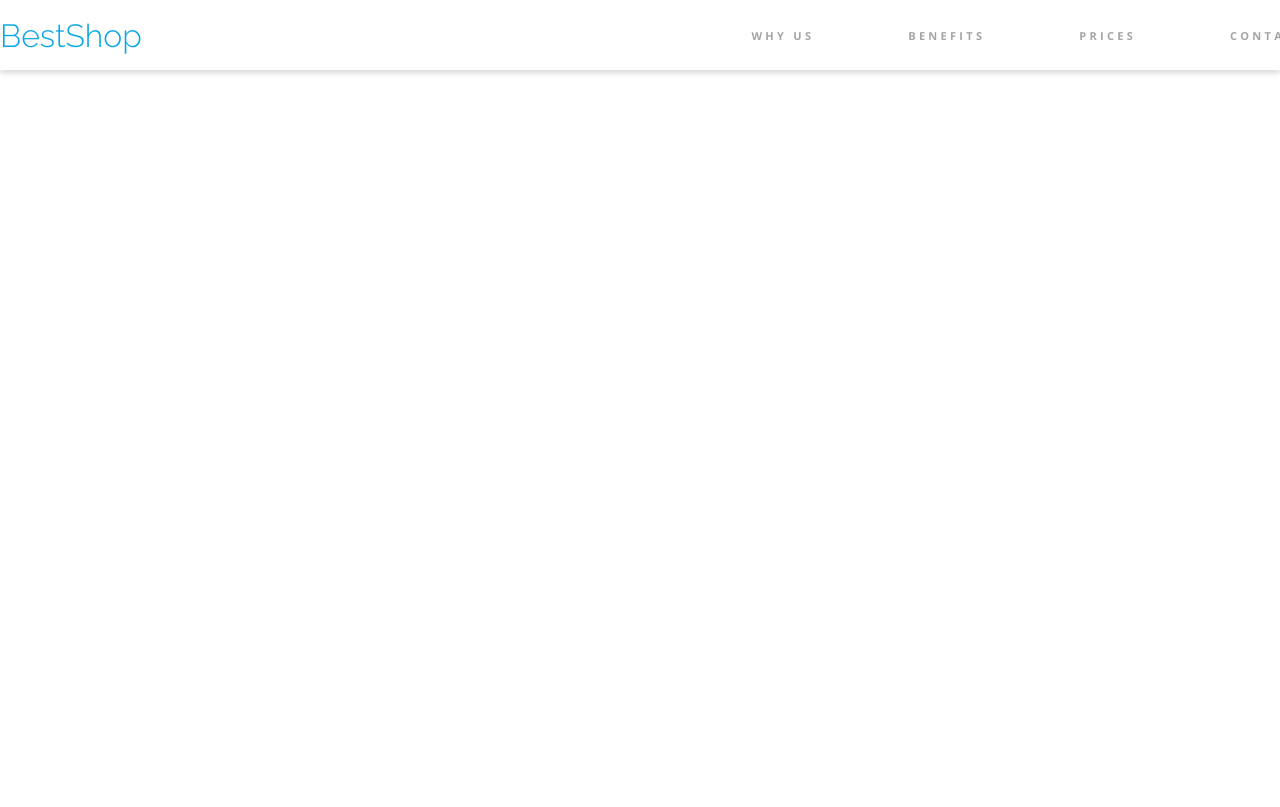
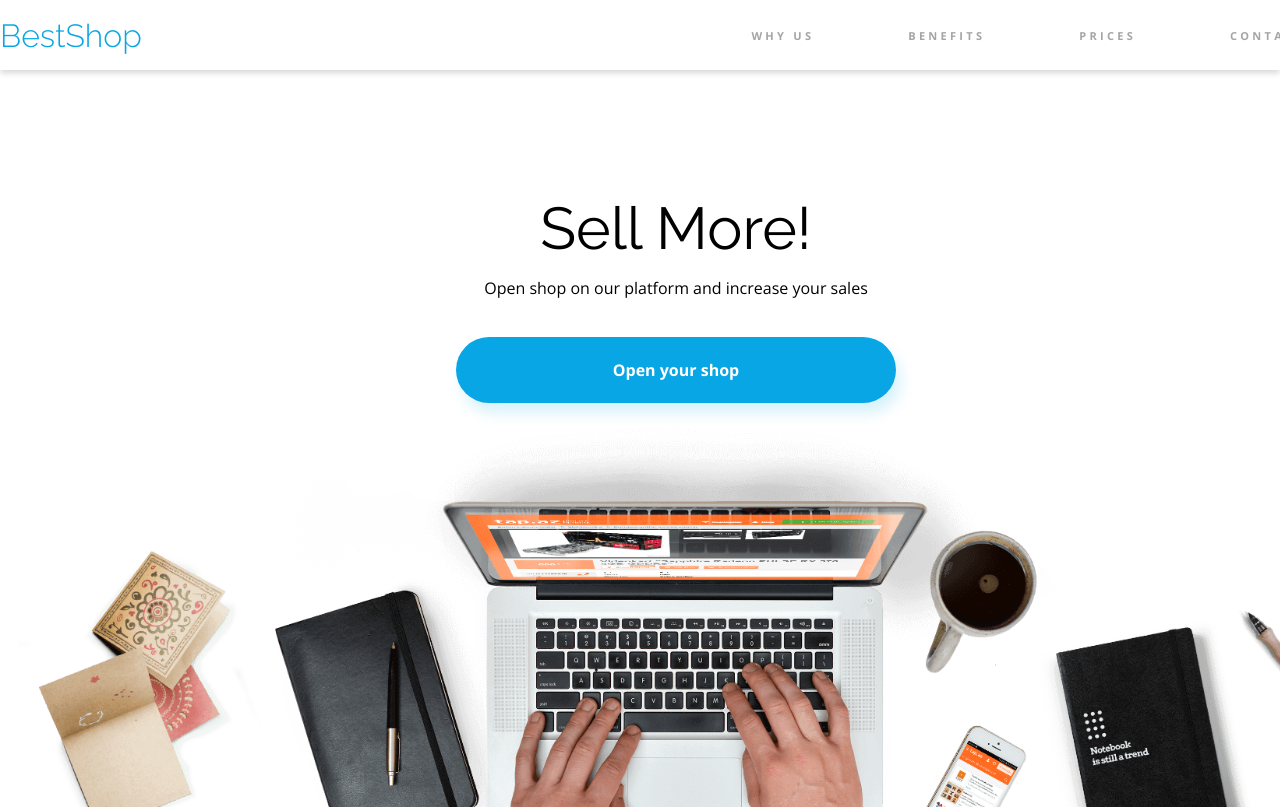
Before and after one commit to szmilek/BestShop, a plain HTML site: page index.html in a window 1280 px wide. Shown: the top 807 px of the page. Drawn offline with nearby package versions, Linux system fonts and the light colour scheme.

Commit message:
Opening HTML + CSS

```diff
--- a/CSS/styles.css
+++ b/CSS/styles.css
@@ -68,3 +68,50 @@
     border-bottom: 4px solid var(--primary-color);
     box-sizing: content-box;
 }
+
+.opening {
+    background-color: var(--primary-bg-color);
+    color: var(--primary-font-color);
+    display: flex;
+    flex-direction: column;
+    justify-content: center;
+    align-items: center;
+    margin-top: 10px;
+    font-weight: 400;
+
+}
+
+.opening__header {
+    font-family: var(--raleway-font);
+    font-size: 3.6875rem;
+    text-align: center;
+    line-height: 3.5625rem;
+    padding: 120px 0 20px;
+    font-weight: 400;
+}
+
+.opening__description {
+    font-family: var(--open-sans-font);
+    font-size: 1rem;
+    text-align: center;
+    line-height: 1.375rem;
+    padding-bottom: 38px;
+}
+
+.opening__cta__btn {
+    background-color: var(--primary-color);
+    color: var(--primary-bg-color);
+    font-family: var(--open-sans-font);
+    font-weight: 700;
+    font-size: 1rem;
+    text-decoration: none;
+    line-height: 1.375rem;
+    border-radius: 40px;
+    box-shadow: 5px 10px 14px #07ACE629;
+    padding: 22px 157px;
+}
+
+.opening__bg__image {
+    align-self: center;
+    width: 100%
+}
--- a/index.html
+++ b/index.html
@@ -37,5 +37,11 @@
             </nav>
         </div>
     </section>
+    <section class="opening container">
+        <h1 class="opening__header">Sell More!</h1>
+        <p class="opening__description">Open shop on our platform and increase your sales</p>
+        <a href="" class="opening__cta__btn">Open your shop</a>
+        <img src="Assets/Background.png" alt="desk visualisation" class="opening__bg__image">
+    </section>
 </body>
 </html>
```
